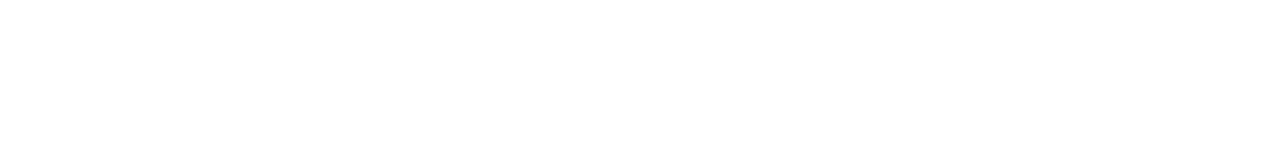
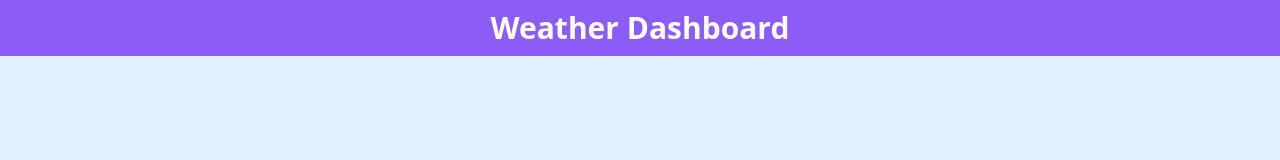
Before and after one commit to syaloni06/Weather_Forcast_Application, a website: page index.html in a window 1280 px wide. Drawn offline with Linux system fonts and the light colour scheme.

Commit message:
commit for creating navbar

```diff
--- a/index.html
+++ b/index.html
@@ -6,9 +6,9 @@
     <title>Weather Forcast Application</title>
     <link rel="stylesheet" href="output.css">
 </head>
-<body>
-    <nav >
-
+<body class="bg-sky-100">
+    <nav class="w-full h-14 bg-violet-500 flex justify-center items-center px-5 md:px-5 fixed top-0 z-50">
+        <div class="text-3xl text-white font-extrabold">Weather Dashboard</div>
     </nav>
     <script src="index.js"></script>
 </body>
```
Also changed, not shown: output.css.
